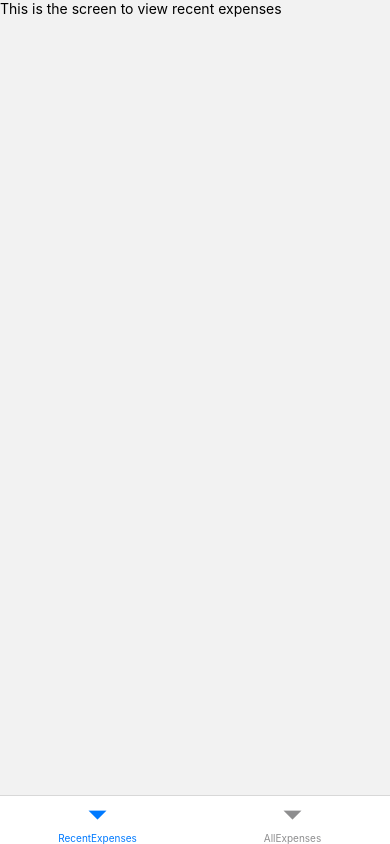
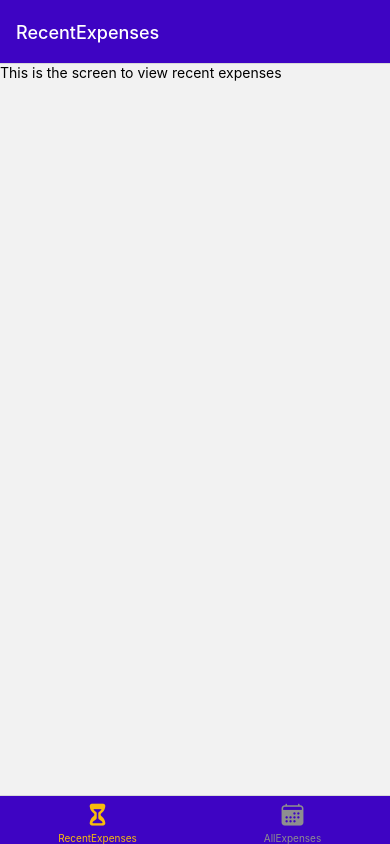
Before and after one commit to normanmunge/onyesha-chapaa, a React Native app: screen /TabNavigator in a window 390 px wide. Built offline with nearby package versions, Linux system fonts and the light colour scheme.

Commit message:
Adds tab navigator cmpt for different screens

```diff
--- a/navigation/tab.navigator.tsx
+++ b/navigation/tab.navigator.tsx
@@ -1,22 +1,40 @@
 import { createBottomTabNavigator } from '@react-navigation/bottom-tabs';
+import { GlobalStyles } from '../constants/styles';
+import { Ionicons } from '@expo/vector-icons';
 
 import AllExpensesScreen from '../screens/expenses/all';
 import RecentExpensesScreen from '../screens/expenses/recent';
 const Stack = createBottomTabNavigator();
 
+enum TAB_ICON {
+  RecentExpenses = 'hourglass',
+  AllExpenses = 'calendar',
+}
+
+const stackNavigatorOptions = ({ route }: { route: any }) => {
+  console.log(route);
+  const { name } = route;
+  const routeIndex = Object.keys(TAB_ICON).indexOf(name);
+  const iconName = Object.values(TAB_ICON)[routeIndex];
+
+  return {
+    headerStyle: { backgroundColor: GlobalStyles.colors.primary500 },
+    headerTintColor: 'white',
+    tabBarStyle: {
+      backgroundColor: GlobalStyles.colors.primary500,
+    },
+    tabBarActiveTintColor: GlobalStyles.colors.accent500,
+    tabBarIcon: ({ color, size = 20 }: { color: string; size: number }) => (
+      <Ionicons name={iconName} size={size} color={color} />
+    ),
+  };
+};
+
 const TabNavigator = () => {
   return (
-    <Stack.Navigator>
-      <Stack.Screen
-        name='RecentExpenses'
-        component={RecentExpensesScreen}
-        options={{ headerShown: false }}
-      />
-      <Stack.Screen
-        name='AllExpenses'
-        component={AllExpensesScreen}
-        options={{ headerShown: false }}
-      />
+    <Stack.Navigator screenOptions={stackNavigatorOptions}>
+      <Stack.Screen name='RecentExpenses' component={RecentExpensesScreen} />
+      <Stack.Screen name='AllExpenses' component={AllExpensesScreen} />
     </Stack.Navigator>
   );
 };
```
